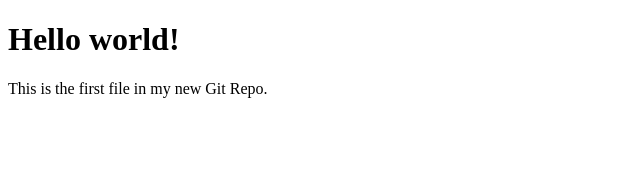
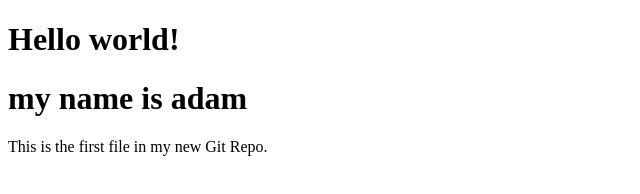
Before and after one commit to adamelhabian/helloo-world, a plain HTML site: page index.html in a window 1280 px wide. Shown: the whole page, without its empty margins (0-640 px from the left). Drawn offline with Linux system fonts and the light colour scheme.

Commit message:
my commit in index.html

```diff
--- a/index.html
+++ b/index.html
@@ -6,6 +6,7 @@
 <body>
 
 <h1>Hello world!</h1>
+<h1>my name is adam</h1>
 <p>This is the first file in my new Git Repo.</p>
 
 </body>
```
